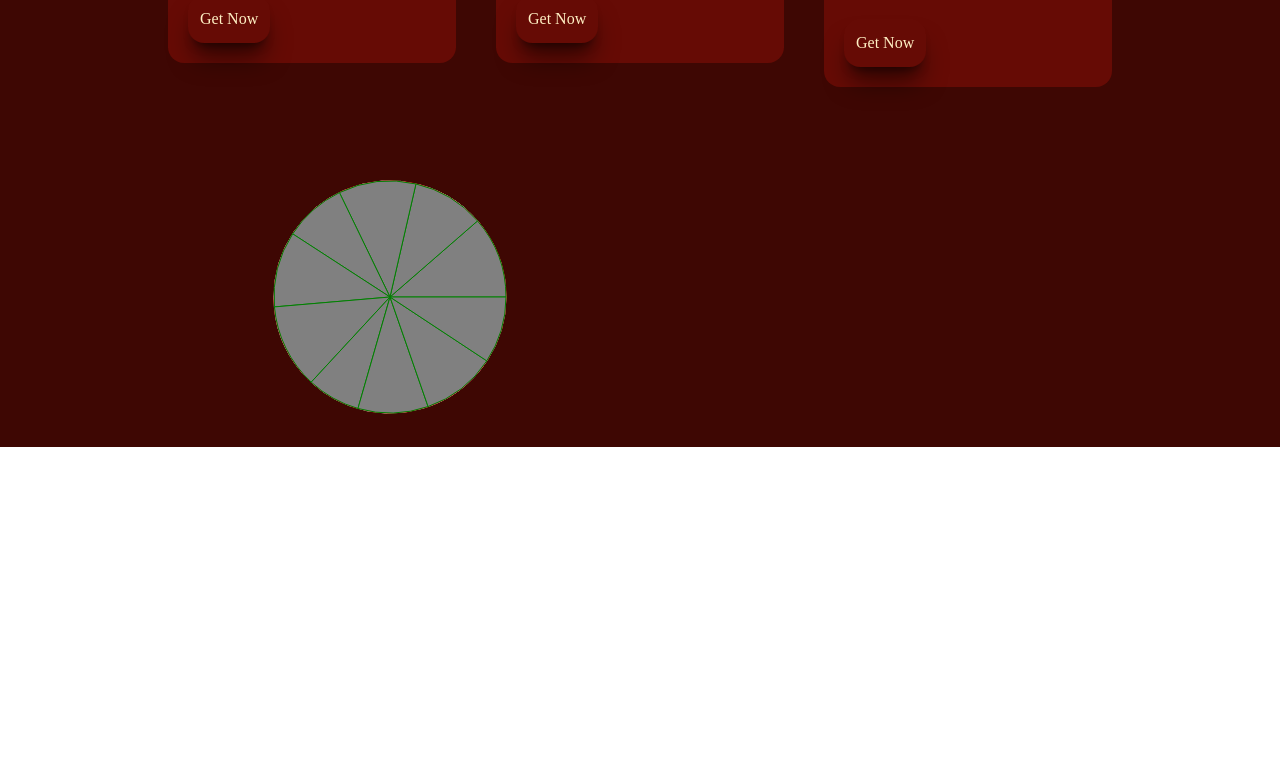
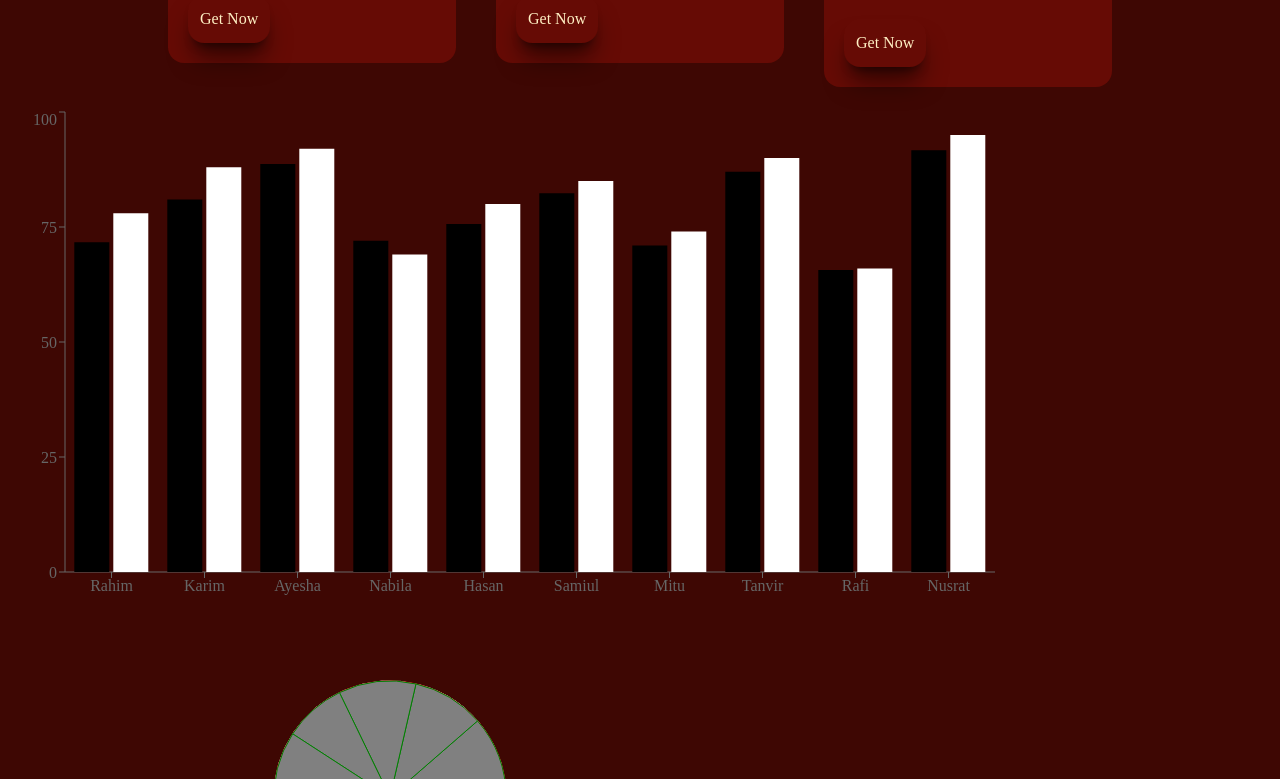
Before and after one commit to ABID-107/Anonymous-Project, a React (Vite) app: page / in a window 1280 px wide. Shown: the part 461-1240 px from the top of the page. Before the commit the page ends 948 px from the top, so only its background shows below. Built offline with nearby package versions, Linux system fonts and the light colour scheme; a web font is replaced by a local one.

Commit message:
New Update

```diff
--- a/package.json
+++ b/package.json
@@ -11,6 +11,7 @@
   },
   "dependencies": {
     "@tailwindcss/vite": "^4.1.13",
+    "axios": "^1.12.2",
     "daisyui": "^5.1.14",
     "lucide-react": "^0.544.0",
     "react": "^19.1.1",
--- /dev/null
+++ b/public/Marks.json
@@ -0,0 +1,102 @@
+[
+    {
+        "id": 1,
+        "name": "Rahim",
+        "subjects": {
+            "math": 78,
+            "english": 65,
+            "science": 72
+        },
+        "total": 215
+    },
+    {
+        "id": 2,
+        "name": "Karim",
+        "subjects": {
+            "math": 88,
+            "english": 74,
+            "science": 81
+        },
+        "total": 243
+    },
+    {
+        "id": 3,
+        "name": "Ayesha",
+        "subjects": {
+            "math": 92,
+            "english": 85,
+            "science": 89
+        },
+        "total": 266
+    },
+    {
+        "id": 4,
+        "name": "Nabila",
+        "subjects": {
+            "math": 69,
+            "english": 72,
+            "science": 75
+        },
+        "total": 216
+    },
+    {
+        "id": 5,
+        "name": "Hasan",
+        "subjects": {
+            "math": 80,
+            "english": 70,
+            "science": 77
+        },
+        "total": 227
+    },
+    {
+        "id": 6,
+        "name": "Samiul",
+        "subjects": {
+            "math": 85,
+            "english": 79,
+            "science": 83
+        },
+        "total": 247
+    },
+    {
+        "id": 7,
+        "name": "Mitu",
+        "subjects": {
+            "math": 74,
+            "english": 68,
+            "science": 71
+        },
+        "total": 213
+    },
+    {
+        "id": 8,
+        "name": "Tanvir",
+        "subjects": {
+            "math": 90,
+            "english": 84,
+            "science": 87
+        },
+        "total": 261
+    },
+    {
+        "id": 9,
+        "name": "Rafi",
+        "subjects": {
+            "math": 66,
+            "english": 60,
+            "science": 71
+        },
+        "total": 197
+    },
+    {
+        "id": 10,
+        "name": "Nusrat",
+        "subjects": {
+            "math": 95,
+            "english": 88,
+            "science": 92
+        },
+        "total": 275
+    }
+]
--- a/src/App.jsx
+++ b/src/App.jsx
@@ -2,8 +2,12 @@ import { Suspense } from "react"
 import Navbar from "./Components/Navbar/Navbar"
 import Pricing from "./Components/PricingOption/Pricing"
 import ResultsChart from "./Components/ResultsData/ResultsChart"
+import MarksChart from "./Components/MarksChart/MarksChart"
+import axios from "axios"
 
 const pricingPromise = fetch('./../public/Pricing.json').then(res => res.json())
+
+const getMarks = axios('./../public/Marks.json')
 
 function App() {
   return (
@@ -21,7 +25,13 @@ function App() {
 
           <Pricing pricingPromise={pricingPromise}></Pricing>
         </Suspense>
-
+        <Suspense
+          fallback={
+            <span className="loading loading-spinner loading-lg">
+            </span>
+          }>
+          <MarksChart getMarks={getMarks}></MarksChart>
+        </Suspense>
         <ResultsChart></ResultsChart>
       </main>
     </>
--- /dev/null
+++ b/src/Components/MarksChart/MarksChart.jsx
@@ -0,0 +1,37 @@
+import { use } from "react";
+import { Bar, BarChart, Tooltip, XAxis, YAxis } from "recharts";
+
+const MarksChart = ({ getMarks }) => {
+    const marksData = use(getMarks)
+    const resData = marksData.data
+
+    const marksGetByMap = resData.map(studentData => {
+        const student = {
+            id: studentData.id,
+            name: studentData.name,
+            math: studentData.subjects.math,
+            eng: studentData.subjects.english,
+            science: studentData.subjects.science,
+        }
+        const avg = (student.math + student.eng + student.science) / 3
+        const twoDigit = avg.toFixed(2)
+        student.avg = twoDigit
+        return student;
+    }
+    )
+
+    console.log(marksGetByMap)
+    return (
+        <div>
+            <BarChart width={1000} height={500} data={marksGetByMap}>
+                <XAxis dataKey={'name'}></XAxis>
+                <YAxis></YAxis>
+                <Tooltip></Tooltip>
+                <Bar dataKey={"avg"} fill="black"></Bar>
+                <Bar dataKey={"math"} fill="white"></Bar>
+            </BarChart>
+        </div>
+    );
+};
+
+export default MarksChart;
```
Also changed, not shown: 1 other file (tests, documents, lock files or other folders).
